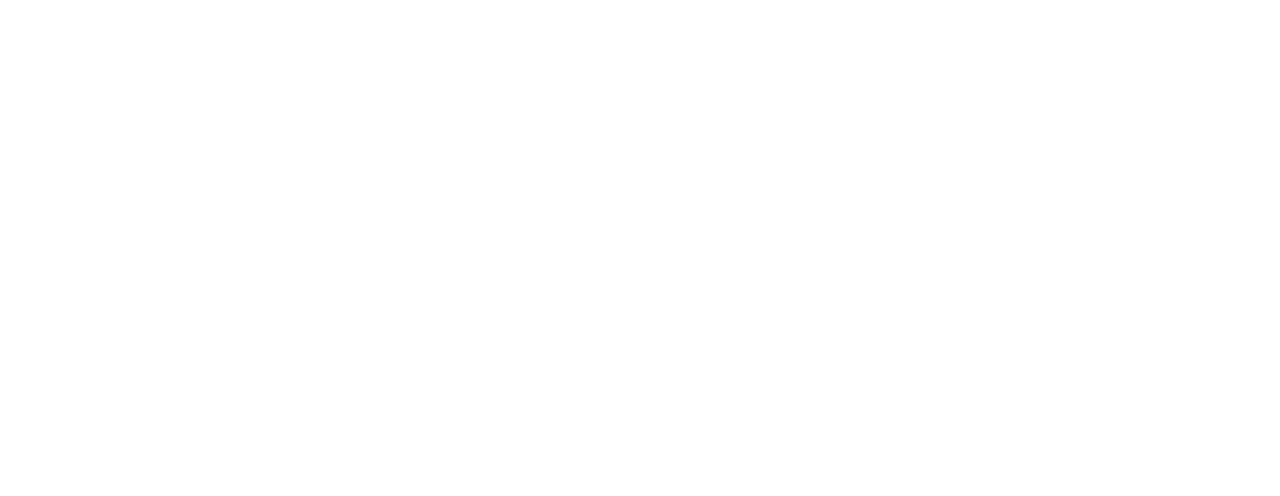
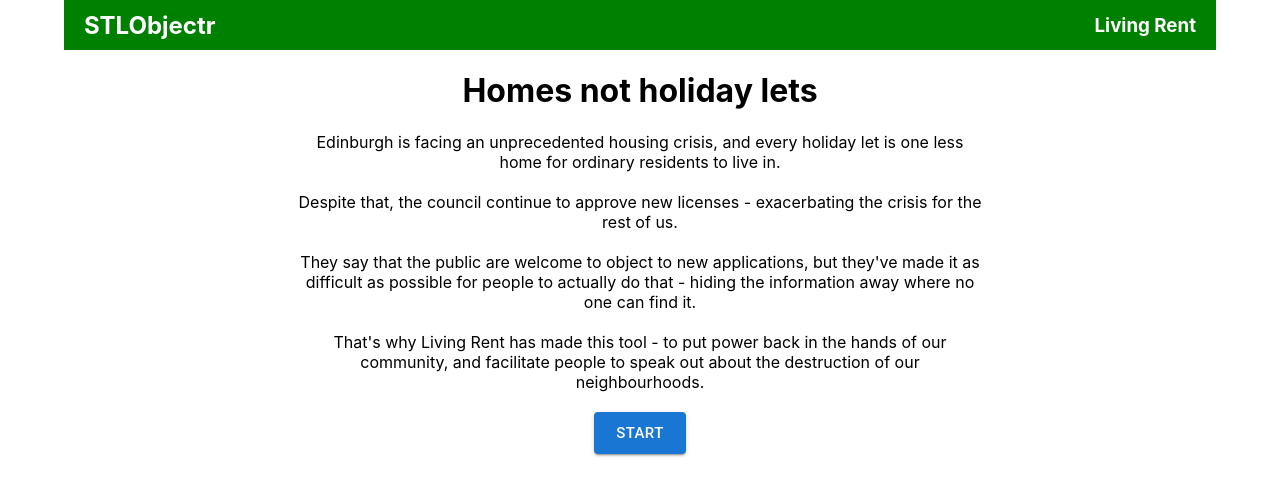
Before and after one commit to gordonmaloney/stlObjecterFront, a React (Create React App) app: page / in a window 1280 px wide. Before the commit this address had no page. Shown: the top 496 px of the page. Built offline with nearby package versions, Linux system fonts and the light colour scheme.

Commit message:
home page

```diff
--- a/src/App.jsx
+++ b/src/App.jsx
@@ -2,12 +2,19 @@ import React from "react";
 import { BrowserRouter } from "react-router-dom";
 import { Routes, Route, Outlet, Link } from "react-router-dom";
 import Map from "./Map";
+import { Header } from "./Header";
+import { Home } from "./Home";
+
 
 const App = () => {
   return (
     <div className="container">
       <BrowserRouter>
+      <Header />
+
         <Routes>
+        <Route path="/" exact element={<Home />} />
+
           <Route path="/map" exact element={<Map />} />
         </Routes>
       </BrowserRouter>
--- /dev/null
+++ b/src/Header.jsx
@@ -0,0 +1,27 @@
+import { Button } from "@mui/material";
+import React from "react";
+import { Link } from "react-router-dom";
+
+export const Header = () => {
+  return (
+    <div
+      style={{
+        position: "sticky",
+        width: "100%",
+        height: "50px",
+        marginBottom: "0px",
+        backgroundColor: "green",
+        display: "flex",
+        flexDirection: "row",
+        alignItems: "center",
+        justifyContent: "space-between",
+        color: 'white'
+      }}
+    >
+      <Link to="../">
+        <h2 style={{ margin: 0, paddingLeft: "20px" }}>STLObjectr</h2>
+      </Link>
+      <h3 style={{ margin: 0, paddingRight: "20px" }}>Living Rent</h3>
+    </div>
+  );
+};
--- /dev/null
+++ b/src/Home.jsx
@@ -0,0 +1,29 @@
+import React from "react";
+import { Button } from "@mui/material";
+import {Link} from "react-router-dom";
+
+export const Home = () => {
+  return (
+    <div style={{width: '60%', margin: '0 auto'}}>
+      <center>
+        <h1>Homes not holiday lets</h1>
+
+        <p>
+          Edinburgh is facing an unprecedented housing crisis, and every holiday let is one less home for ordinary residents to live in.
+          <br />
+          <br />
+          Despite that, the council continue to approve new licenses - exacerbating the crisis for the rest of us.
+<br/><br/>
+          They say that the public are welcome to object to new applications, but they've made it as difficult as possible for people to actually do that - hiding the information away where no one can find it.
+          <br/><br/>
+          That's why Living Rent has made this tool - to put power back in the hands of our community, and facilitate people to speak out about the destruction of our neighbourhoods.
+          <br />
+          <br />
+    <Link to="./map">
+          <Button size="large" variant="contained">Start</Button>
+</Link>
+        </p>
+      </center>
+    </div>
+  );
+};
--- a/src/Map.jsx
+++ b/src/Map.jsx
@@ -5,6 +5,15 @@ import Object from "./Object";
 import { Button } from "@mui/material";
 import mapImg from "./map.png";
 import SmallMap from "./smallMap";
+import L from 'leaflet';
+import marker from './icon.png';
+
+const myIcon = new L.Icon({
+    iconUrl: marker,
+    iconRetinaUrl: marker,
+    popupAnchor:  [-0, -0],
+    iconSize: [30,40],
+});
 
 export default function Map() {
   const [Postcodes, setPostcodes] = useState([]);
@@ -77,12 +86,12 @@ export default function Map() {
             <MapContainer
               center={[55.95005, -3.21494]}
               zoom={11}
-              style={{ width: `400px`, height: `420px` }}
+              style={{ width: `100%`, height: `420px`, margin: "0 auto" }}
             >
               <TileLayer url="https://{s}.tile.openstreetmap.org/{z}/{x}/{y}.png" />
 
               {latlongs.map((latlong, idx) => (
-                <Marker position={[latlong.lat, latlong.long]}>
+                <Marker position={[latlong.lat, latlong.long]} icon={myIcon}>
                   <Popup>
                     <div style={{ maxWidth: "100px" }}>
                       {applications[idx + 1]["Premises address"]}
@@ -98,11 +107,7 @@ export default function Map() {
             </MapContainer>
           </center>
         ) : (
-          <div className={mapClass} onClick={() => setMapClass("mapBig")}>
-            <center>
-              <SmallMap coords={selectedCoords} />
-            </center>
-          </div>
+          <></>
         )}
       </div>
 
@@ -111,9 +116,18 @@ export default function Map() {
           <h3>Select an application to begin your objection</h3>
         </center>
       ) : (
-        <div onClick={() => setMapClass("mapSmall")}>
+        <>
+          <div style={{ textAlign: "right" }}>
+            <Button size="small"
+              variant="contained"
+              sx={{ margin: 1 }}
+              onClick={() => setMapClass("mapBig")}
+            >
+              Back to applications
+            </Button>
+          </div>
           <Object selected={applications[selected]} coords={selectedCoords} />
-        </div>
+        </>
       )}
     </>
   );
--- a/src/Object.jsx
+++ b/src/Object.jsx
@@ -1,12 +1,14 @@
 import { FormLabel, Grid, TextField } from "@mui/material";
 import React, { useEffect, useState } from "react";
 import { Button } from "@mui/material";
+import SmallMap from "./smallMap";
 
-const Object = ({ selected }) => {
+const Object = ({ selected, coords }) => {
   console.log(selected);
 
   const [subject, setSubject] = useState("");
   const [body, setBody] = useState("");
+  const [signOff, setSignOff] = useState("Regards,\n");
 
   useEffect(() => {
     setBody(
@@ -20,35 +22,20 @@ const Object = ({ selected }) => {
     );
   }, [selected["Application reference number"]]);
 
-  console.log(body);
+  console.log(coords);
+
   return (
     <div>
-      <Grid container>
-        <Grid item xs={12} sm={8}>
-          <div className="email">
-            <h3>Your objection</h3>
+      <Grid container spacing={2} flexDirection='row-reverse'>
 
-            <FormLabel>Subject:</FormLabel>
-            <br />
-            <TextField
-              sx={{ width: "90%", margin: "5px" }}
-              value={subject}
-              onChange={(e) => setSubject(e.target.value)}
-            />
-            <br />
-            <FormLabel>Body:</FormLabel>
-            <br />
-            <TextField
-              sx={{ width: "90%", margin: "5px" }}
-              value={body}
-              onChange={(e) => setBody(e.target.value)}
-              multiline
-              minRows={6}
-            />
-          </div>
-        </Grid>
 
         <Grid item xs={12} sm={4}>
+          <div style={{ height: "150px", width: "100%", overflow: "hidden" }}>
+            <center>
+              <SmallMap coords={coords} />
+            </center>
+          </div>
+
           <h3>Writing a great objection</h3>
 
           <ul>
@@ -74,57 +61,103 @@ const Object = ({ selected }) => {
             </li>
           </ul>
 
+          <center>
             <Button
+              variant="contained"
+              sx={{ margin: 1 }}
               onClick={() =>
                 setBody((body) => body + "\n\nDraft paragraph about noise.")
               }
             >
               Noise
             </Button>
-          <br />
             <Button
+              variant="contained"
+              sx={{ margin: 1 }}
               onClick={() =>
                 setBody((body) => body + "\n\nDraft paragraph about amenities.")
               }
             >
               Amenities
             </Button>
-          <br />
             <Button
+              variant="contained"
+              sx={{ margin: 1 }}
               onClick={() =>
                 setBody((body) => body + "\n\nDraft paragraph about supply.")
               }
             >
               Supply
             </Button>
+          </center>
+        </Grid>
+
+        <Grid item xs={12} sm={8}>
+          <div className="email">
+            <h3>Your objection</h3>
+
+            <FormLabel>Subject:</FormLabel>
+            <br />
+            <TextField
+              sx={{ width: "90%", margin: "5px" }}
+              value={subject}
+              onChange={(e) => setSubject(e.target.value)}
+            />
+            <br />
+            <FormLabel>Body:</FormLabel>
+            <br />
+            <TextField
+              sx={{ width: "90%", margin: "5px" }}
+              value={body}
+              onChange={(e) => setBody(e.target.value)}
+              multiline
+              minRows={6}
+            />
+            <br />
+            <FormLabel>Your details:</FormLabel>
+            <br />
+            <TextField
+              sx={{ width: "90%", margin: "5px" }}
+              value={signOff}
+              onChange={(e) => setSignOff(e.target.value)}
+              multiline
+              minRows={2}
+              helperText="Make sure you include your address so they know you're an Edinburgh resident!"
+            />
+
+            <Grid container justifyContent="space-around">
+              {" "}
+              <Button
+                href={`mailto:council@edinburgh.com?subject=${subject}&bcc=stlbjections@livingrent.com&body=${
+                  body.replace(/\n/g, "%0A") +
+                  "%0A%0A" +
+                  signOff.replace(/\n/g, "%0A")
+                }`}
+                //disabled={signOff == "Regards,\n"}
+                size="large"
+                variant="contained"
+                style={{ margin: 2 }}
+              >
+                Send your objection
+              </Button>
+              <Button
+                style={{ margin: 2 }}
+                //disabled={signOff == "Regards,\n"}
+                size="large"
+                variant="contained"
+                href={`https://mail.google.com/mail/?view=cm&fs=1&to=council@edinburgh.com&su=${subject}&bcc=stlbjections@livingrent.com&body=${
+                  body.replace(/\n/g, "%0A") +
+                  "%0A%0A" +
+                  signOff.replace(/\n/g, "%0A")
+                }`}
+                target="_blank"
+              >
+                Send via Gmail
+              </Button>
+            </Grid>
+          </div>
         </Grid>
       </Grid>
-
-      <center>
-        <a
-          href={`mailto:council@edinburgh.com?subject=${subject}&body=${body.replace(
-            /\n/g,
-            "%0A"
-          )}`}
-        >
-          <Button size="large" variant="contained">
-            Send your objection
-          </Button>
-        </a>
-        <br />
-        <br />
-        <a
-          target="_blank"
-          href={`https://mail.google.com/mail/?view=cm&fs=1&to=council@edinburgh.com&su=${subject}&body=${body.replace(
-            /\n/g,
-            "%0A"
-          )}`}
-        >
-          <Button size="large" variant="contained">
-            Send via Gmail
-          </Button>
-        </a>
-      </center>
     </div>
   );
 };
--- a/src/index.css
+++ b/src/index.css
@@ -15,27 +15,35 @@ code {
 .mapBig {
   height: 400px;
   width: 100%;
-  margin: 0, auto;
+  margin: 0px, auto;
   overflow: hidden !important;
-  transition: 1s
+  transition: 0.8s;
+  margin-top: 20px
 }
 
 .mapSmall {
-  height: 150px;
+  height: 0px;
   width: 100%;
   margin: 0, auto;
   overflow: hidden !important;
-  transition: 1s
+  transition: 0.8s
 }
 
 .email {
   width: 100%;
   margin-left: auto;
   margin-right: auto;
+  margin-top: -22px;
 }
 
 .container {
   width: 90%;
   margin-left: auto;
   margin-right: auto;
+  min-height: 100vh
 }
+
+a {
+  text-decoration: inherit;
+  color: inherit;
+}
--- a/src/smallMap.jsx
+++ b/src/smallMap.jsx
@@ -4,22 +4,31 @@ import "leaflet/dist/leaflet.css";
 import Object from "./Object";
 import { Button } from "@mui/material";
 import mapImg from "./map.png";
+import L from 'leaflet';
+import marker from './icon.png';
+
+const myIcon = new L.Icon({
+    iconUrl: marker,
+    iconRetinaUrl: marker,
+    popupAnchor:  [-0, -0],
+    iconSize: [30,40],
+});
+
 
 export default function SmallMap({coords}) {
   const [zoom, setZoom] = useState(9);
 
 
-  console.log(coords.lat, coords.long)
 
   return (
     <MapContainer
     center={[coords.lat, coords.long]}
     zoom={12}
-      style={{ width: `150px`, height: `170px` }}
+      style={{ width: `100%`, height: `170px` }}
     >
       <TileLayer url="https://{s}.tile.openstreetmap.org/{z}/{x}/{y}.png" />
 
-      <Marker position={[coords.lat, coords.long]}>
+      <Marker position={[coords.lat, coords.long]} icon={myIcon}>
 
                 </Marker>
     </MapContainer>
```
Also changed, not shown: src/icon.png (renamed from public/marker-icon-2x.png). Lines whose indentation alone changed are shown as unchanged.
